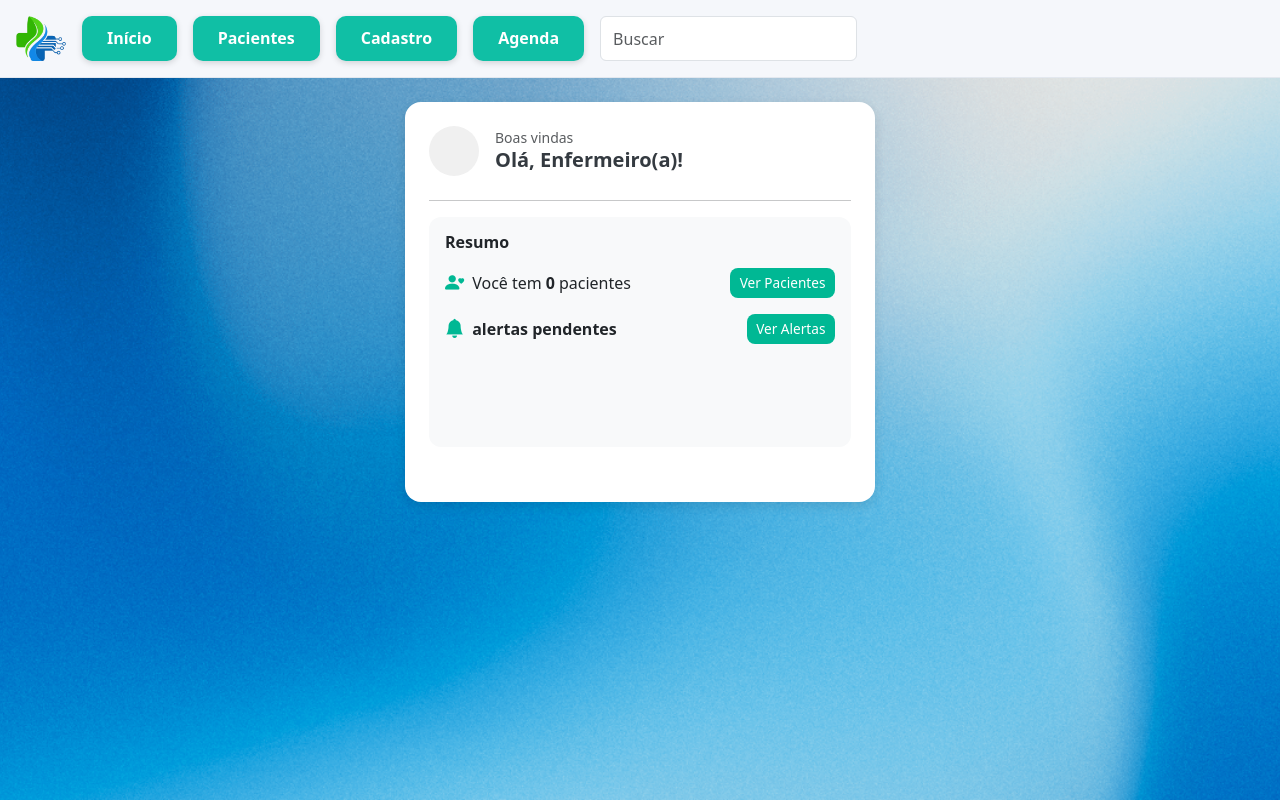
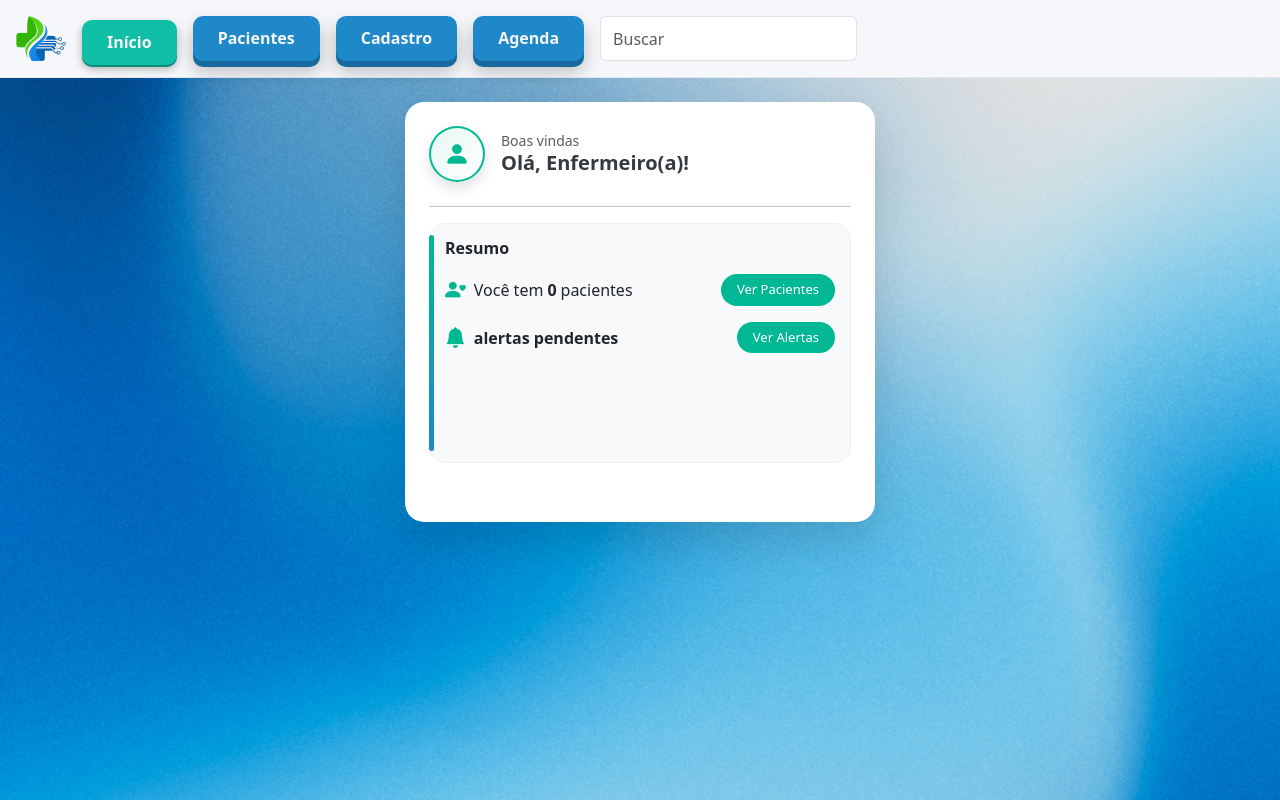
Before and after one commit to LucasSilveiradaLuz/SenseCare_projeto_individual, a website: page public/index.html in a window 1280 px wide. Drawn offline with nearby package versions, Linux system fonts and the light colour scheme; no server answers.

Commit message:
Adicionando efeitos na navbar e no card

```diff
--- a/public/index.html
+++ b/public/index.html
@@ -37,7 +37,9 @@
         <div class="card-body p-4">
 
             <div class="d-flex align-items-center mb-4">
-                <div class="avatar-placeholder me-3"></div>
+                <div class="avatar-placeholder me-3">
+                    <i class="bi bi-person-fill"></i>
+                </div>
                 <div class="text-start"> <p class="mb-0 text-muted small">Boas vindas</p>
                     <h5 class="fw-bold mb-1 custom-title">Olá, Enfermeiro(a)!</h5>
 
--- a/public/script.js
+++ b/public/script.js
@@ -181,15 +181,32 @@ async function cadastrarPaciente() {
     document.getElementById("formCadastro")?.reset();
 
     // Atualiza lista local sem recarregar página
-    listaPacientes.push(dados);
-    renderizaPacientes(listaPacientes);
+    // listaPacientes.push(dados);
+    // renderizaPacientes(listaPacientes);
+    carregaPaciente()
   } catch (erro) {
     console.error("Erro ao cadastrar paciente:", erro);
     alert("Ocorreu um erro ao cadastrar o paciente.");
   }
   console.log(dados);
 }
+// Função auxiliar para formatar a data de YYYY-MM-DD para DD/MM/YYYY
+function formatarData(dataString) {
 
+
+    const partes = dataString.split('-'); // Espera um formato como '1960-05-15'
+
+    // Verifica se a data está no formato esperado (YYYY-MM-DD)
+    if (partes.length === 3) {
+        const ano = partes[0];
+        const mes = partes[1];
+        const dia = partes[2];
+        return `${dia}/${mes}/${ano}`;
+    }
+
+    // Se não estiver no formato esperado, retorna a string original
+    return dataString;
+}
 // Modal paciente
 function abrirModalPaciente(paciente) {
   const modal = document.getElementById("modalPaciente");
@@ -198,7 +215,7 @@ function abrirModalPaciente(paciente) {
   modalConteudo.innerHTML = `
     <h2>${paciente.Nome}</h2>
     <p><strong>CPF:</strong> ${paciente.CPF_Paciente}</p>
-    <p><strong>Data de nascimento:</strong> ${paciente.dataNascimento}</p>
+    <p><strong>Data de nascimento:</strong> ${paciente.dataNascimento} </p>
     <p><strong>Endereço:</strong> ${paciente.endereco}</p>
     <p><strong>Telefone:</strong> ${paciente.telefone}</p>
     <p><strong>Nome da mãe:</strong> ${paciente.nomeMae}</p>
--- a/public/style.css
+++ b/public/style.css
@@ -1,127 +1,197 @@
-/* Remova as propriedades de fundo do seletor body principal, deixando-o limpo */
+/* ===============================
+   ESTILOS GLOBAIS
+   =============================== */
+
 body {
-    /* (Mantenha aqui apenas propriedades globais, como fontes, margens, etc.) */
     margin: 0;
     padding: 0;
-    /* Outros estilos globais... */
 }
 
-/* CRIE ESTA NOVA CLASSE */
+/* Fundo inicial */
 .fundo-inicial {
-    /* Estilos para a imagem de fundo (seu código original + ajustes) */
     background-image: url('img/enfermagemFundo.png');
     background-repeat: no-repeat;
     background-size: cover;
     background-position: center;
     background-attachment: fixed;
 }
-/* Fundo da navbar */
+
+/* ===============================
+   NAVBAR
+   =============================== */
+
 .navbar-shortcuts {
-    background: #f5f7fb !important; /* igual ao da imagem */
+    background: #f5f7fb !important;
     width: 100%;
     border-bottom: 1px solid #e3e8ef;
 }
 
-/* Estilo dos botões */
+/* ===============================
+   MENU – BOTÕES COM DESLOCAMENTO REAL
+   =============================== */
+
 .shortcut-item {
     padding: 10px 25px;
-    background: #10bfa5;
-    color: #fff;
+    background-color: #1E88C9;
+    color: whitesmoke;
     font-weight: 600;
     border-radius: 10px;
     text-decoration: none;
     display: inline-block;
-    box-shadow: 0px 2px 6px rgba(0,0,0,0.15);
-    transition: all .2s;
+    cursor: pointer;
+
+    box-shadow:
+        0 6px 0 #166a9e,
+        0 10px 18px rgba(0,0,0,0.25);
+
+    transition:
+        transform 0.15s ease,
+        box-shadow 0.15s ease,
+        background-color 0.15s ease;
 }
 
 /* Hover */
 .shortcut-item:hover {
-    transform: translateY(-3px);
-    box-shadow: 0px 4px 12px rgba(0,0,0,0.20);
+    transform: translateY(-2px);
+    box-shadow:
+        0 8px 0 #166a9e,
+        0 14px 22px rgba(0,0,0,0.3);
 }
 
-/* Botão ativo em azul */
+/* Ativo */
 .shortcut-item.active {
-    background:  #10bfa5;
+    background-color: #10bfa5;
+
+    transform: translateY(4px);
+    box-shadow:
+        0 2px 0 #0a8c79,
+        0 4px 8px rgba(0,0,0,0.3);
+
+    cursor: default;
 }
-.card-title {
-    font-size: 1.3rem;
-    color: black;
+
+/* Clique */
+.shortcut-item:active {
+    transform: translateY(6px);
+    box-shadow: 0 1px 0 #0a8c79;
 }
-.home-resumo-titulo {
-    font-size: 1.3rem;
-    color: #222;
-    margin-bottom: 10px;
-}
-/* --- Cores e Variáveis (Adicione/Mantenha no topo do seu style.css) --- */
+
+/* ===============================
+   CARD PRINCIPAL – HOME
+   =============================== */
+
 :root {
     --sensecare-green: #00B894;
-    --sensecare-light-gray: #f8f9fa; /* Fundo do resumo */
+    --sensecare-light-gray: #f8f9fa;
 }
 
-/* --- Estilos Customizados para o Card de Início (Novos estilos) --- */
-
-/* Card Principal: Define o tamanho, sombra e borda arredondada */
+/* Card branco principal */
 .card-custom-shadow {
     max-width: 470px;
-    height:400px;
+    height: 420px;
     width: 100%;
-    border-radius: 1rem;
-    box-shadow: 0 4px 12px rgba(0, 0, 0, 0.1);
+    border-radius: 1.2rem;
     border: none;
 
+    box-shadow:
+        0 20px 40px rgba(0,0,0,0.12);
 }
 
-/* Avatar Placeholder: Cria o círculo cinza claro */
+/* Avatar */
 .avatar-placeholder {
-    width: 50px;
-    height: 50px;
-    background-color: #f0f0f0;
+    width: 56px;
+    height: 56px;
+    background: linear-gradient(135deg, #e0e0e0, #f5f5f5);
     border-radius: 50%;
 }
 
-/* Título de Saudação */
+/* Título */
 .custom-title {
     color: #343a40;
 }
 
-/* Card de Resumo: Define o fundo leve e borda arredondada */
+/* ===============================
+   CARD RESUMO – AGORA COM VIDA
+   =============================== */
+
 .resumo-card {
+    position: relative;
     background-color: var(--sensecare-light-gray);
+    border-radius: 1rem;
     border: none;
-    border-radius: 0.75rem;
-    height:230px;
+    padding: 20px;
+    height: 240px;
+
+    box-shadow: inset 0 0 0 1px rgba(0,0,0,0.04);
 }
 
-/* Ícones: Define a cor primária verde */
+/* Barra lateral de destaque */
+.resumo-card::before {
+    content: "";
+    position: absolute;
+    left: 0;
+    top: 12px;
+    bottom: 12px;
+    width: 5px;
+    border-radius: 5px;
+    background: linear-gradient(
+        to bottom,
+        #00B894,
+        #1E88C9
+    );
+}
+
+/* Título do resumo */
+.home-resumo-titulo {
+    font-size: 1.3rem;
+    color: #222;
+    margin-bottom: 12px;
+}
+
+/* Ícones */
 .icon-primary {
     color: var(--sensecare-green);
-    font-size: 1.2rem;
+    font-size: 1.3rem;
 }
 
-/* Botões do Resumo: Define a cor de fundo e o estilo compacto */
+/* Número em destaque */
+.resumo-numero {
+    font-size: 36px;
+    font-weight: 700;
+    color: var(--sensecare-green);
+    line-height: 1;
+}
+
+/* Texto */
+.resumo-texto {
+    font-size: 14px;
+    color: #666;
+    text-transform: uppercase;
+    letter-spacing: 0.05em;
+}
+
+/* Botões */
 .btn-resumo-primary {
     background-color: var(--sensecare-green);
     color: white;
-    font-size: 0.85rem;
-    padding: 0.3rem 0.6rem;
+    padding: 6px 16px;
     border: none;
-    border-radius: 0.5rem;
+    border-radius: 999px;
+    font-size: 13px;
     font-weight: 500;
 }
 
 .btn-resumo-primary:hover {
     background-color: #00a082;
-    color: white;
 }
 
-/*
-    Mantenha aqui todos os seus outros estilos (para navbar, .shortcut-item, etc.)
-*/
+/* ===============================
+   MODAL
+   =============================== */
+
 .modal-simples {
     position: fixed;
-  top: 0; left: 0; right: 0; bottom: 0;
+    inset: 0;
     background-color: rgba(0,0,0,0.7);
     display: flex;
     justify-content: center;
@@ -143,9 +213,43 @@ body {
 
 .btn-fechar {
     position: absolute;
-  top: 10px; right: 15px;
+    top: 10px;
+    right: 15px;
     background: none;
     border: none;
     font-size: 28px;
     cursor: pointer;
 }
+/* ===============================
+   AVATAR COM ÍCONE
+   =============================== */
+
+.avatar-placeholder {
+    display: flex;
+    align-items: center;
+    justify-content: center;
+
+    width: 56px;
+    height: 56px;
+    border-radius: 50%;
+
+    background: linear-gradient(135deg, #e6f8f3, #ffffff);
+    box-shadow:
+        inset 0 0 0 2px #00B894,
+        0 6px 14px rgba(0,0,0,0.12);
+}
+
+/* Ícone do perfil */
+.avatar-placeholder i {
+    font-size: 26px;
+    color: #00B894;
+}
+
+.card-custom-shadow {
+    transition: transform 0.2s ease, box-shadow 0.2s ease;
+}
+
+.card-custom-shadow:hover {
+    transform: translateY(-3px);
+    box-shadow: 0 24px 48px rgba(0,0,0,0.15);
+}
--- a/server.js
+++ b/server.js
@@ -13,9 +13,10 @@ app.use(express.static(path.join(__dirname, "public")));
 // Conexão com o banco MySQL (via XAMPP)
 const db = mysql.createConnection({
   host: "localhost", // Servidor do MySQL
-  user: "root", // Usuário padrão do XAMPP
-  password: "", // Senha (geralmente vazia no XAMPP)
+  user: "node", // Usuário padrão do XAMPP
+  password: "1234", // Senha (geralmente vazia no XAMPP)
   database: "SenseCare", // Nome do banco que você criou
+  port: 3300
 });
 
 
@@ -52,6 +53,7 @@ CPF_Paciente, Nome, dataNascimento, endereco, telefone, nomeMae, procedimento, H
     }
   );
 });
+
 app.delete('/Pacientes/:CPF_Paciente', (req, res) => {
   const CPF_Paciente = req.params.CPF_Paciente; // pega o parâmetro da URL
   db.query(
```
Also changed, not shown: package.json (+13 -4 lines), 1 other file. Lines whose indentation alone changed are shown as unchanged.
